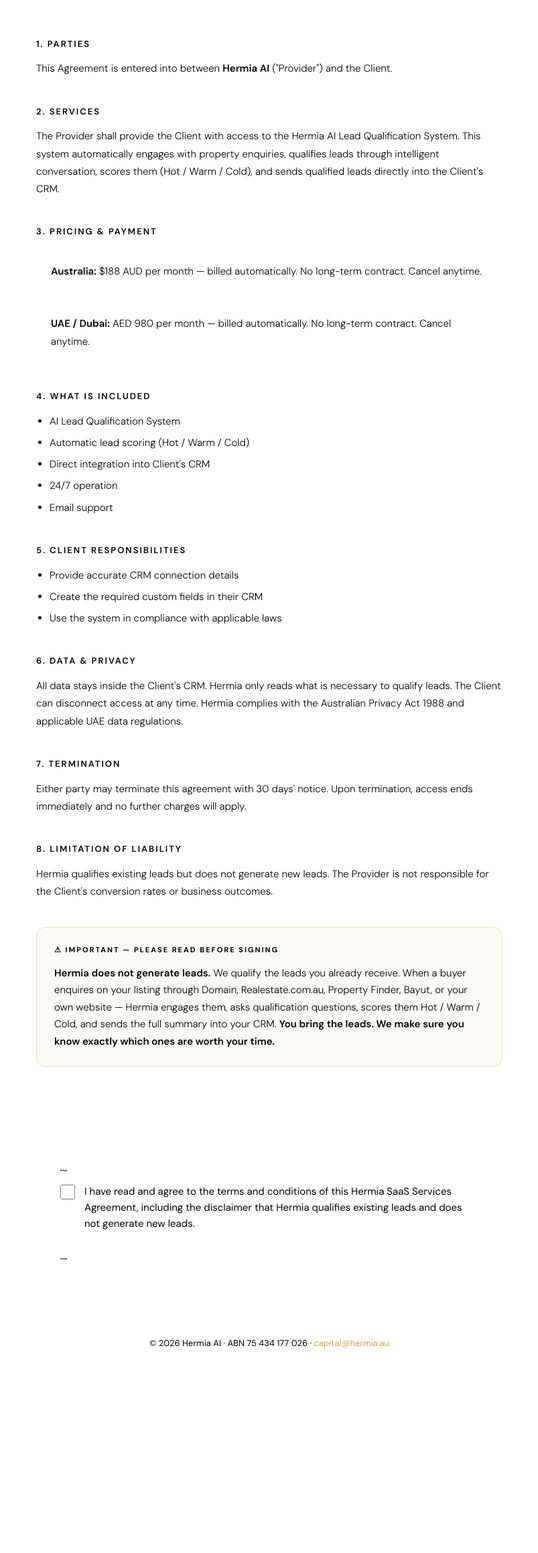
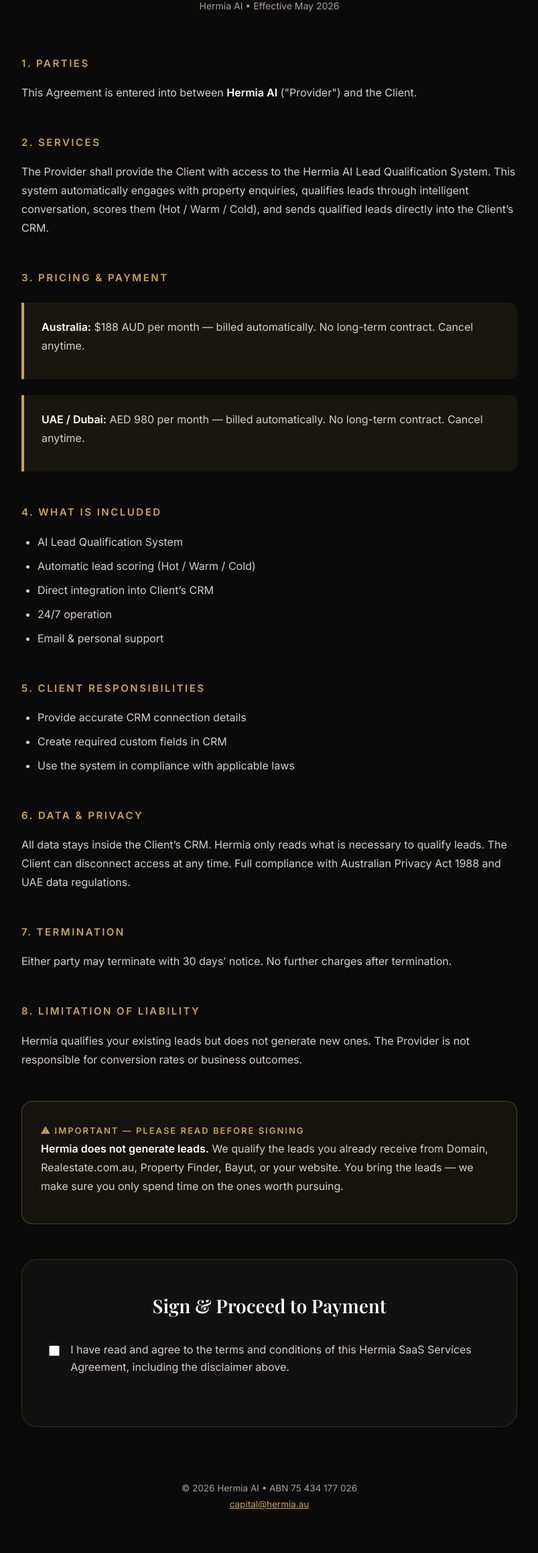
Before and after one commit to capital-dot/hermia-connect, a plain HTML site: page contract.html in a window 1280 px wide. Shown: the part 232-2551 px from the top of the page at 67% size, without its empty margins (238-1041 px from the left). Before the commit the page ends 2330 px from the top, so only its background shows below. Drawn offline with nearby package versions, Linux system fonts and the light colour scheme.

Commit message:
Update contract.html

````diff
--- a/contract.html
+++ b/contract.html
@@ -1,169 +1,151 @@
 <!DOCTYPE html>
-
 <html lang="en">
 <head>
   <meta charset="UTF-8">
   <meta name="viewport" content="width=device-width, initial-scale=1.0">
-  <title>Hermia SaaS Services Agreement</title>
+  <title>Hermia SaaS Services Agreement • Archie</title>
+  <link href="https://fonts.googleapis.com/css2?family=Inter:wght@400;500;600&family=Playfair+Display:wght@600;700&display=swap" rel="stylesheet">
   <style>
-    @import url('https://fonts.googleapis.com/css2?family=Cormorant+Garamond:ital,wght@0,600;0,700&family=DM+Sans:wght@300;400;500;600;700&display=swap');
-
-```
     :root {
-  --black: #080808;
+      --black: #0a0a0a;
       --card: #111111;
-  --border: rgba(201,163,91,0.15);
       --gold: #C9A35B;
       --gold-light: #e8c17a;
-  --gold-dim: rgba(201,163,91,0.08);
       --cream: #f5f1e8;
-  --muted: #8a8580;
-  --soft: #b8b5ad;
+      --muted: #a8a39a;
+      --soft: #d4d0c7;
     }
 
     * { margin:0; padding:0; box-sizing:border-box; }
+
     body {
-  font-family: 'DM Sans', sans-serif;
+      font-family: 'Inter', system-ui, sans-serif;
       background: var(--black);
       color: var(--cream);
-  max-width: 760px;
+      line-height: 1.75;
+      padding: 60px 20px;
+      max-width: 780px;
       margin: 0 auto;
-  padding: 60px 32px 80px;
-  line-height: 1.75;
     }
 
     .header {
       text-align: center;
-  margin-bottom: 52px;
+      margin-bottom: 60px;
     }
 
     .logo {
-  width: 56px;
-  height: 56px;
+      width: 72px;
+      height: 72px;
+      margin: 0 auto 20px;
       display: block;
-  margin: 0 auto 16px;
-  filter: drop-shadow(0 0 20px rgba(201,163,91,0.3));
+      filter: drop-shadow(0 4px 25px rgba(201,163,91,0.35));
     }
 
     h1 {
-  font-family: 'Cormorant Garamond', serif;
-  font-size: 38px;
+      font-family: 'Playfair Display', serif;
+      font-size: 42px;
       font-weight: 700;
       color: #fff;
-  margin-bottom: 8px;
+      letter-spacing: -1px;
     }
 
     .doc-date {
-  font-size: 13px;
+      font-size: 14px;
       color: var(--muted);
+      margin-top: 8px;
     }
 
     h2 {
-  font-size: 13px;
+      font-size: 15px;
       font-weight: 600;
-  letter-spacing: 2px;
+      letter-spacing: 2.5px;
       text-transform: uppercase;
       color: var(--gold);
-  margin: 40px 0 12px;
+      margin: 48px 0 16px;
     }
 
     p, li {
-  font-size: 15px;
+      font-size: 16px;
       color: var(--soft);
-  font-weight: 300;
-  margin-bottom: 10px;
+      margin-bottom: 14px;
     }
 
     ul {
-  padding-left: 20px;
-  margin-bottom: 10px;
+      padding-left: 24px;
+      margin-bottom: 20px;
     }
 
-li { margin-bottom: 6px; }
+    li { margin-bottom: 8px; }
 
-strong { color: var(--cream); font-weight: 600; }
+    strong { color: #fff; font-weight: 600; }
 
     .highlight {
-  background: var(--gold-dim);
-  border-left: 3px solid var(--gold);
-  border-radius: 0 10px 10px 0;
-  padding: 18px 22px;
-  margin: 16px 0;
+      background: rgba(201,163,91,0.08);
+      border-left: 4px solid var(--gold);
+      padding: 22px 26px;
+      border-radius: 0 12px 12px 0;
+      margin: 24px 0;
     }
 
-.highlight p { margin: 0; }
-
-/* DISCLAIMER BOX */
     .disclaimer {
-  background: rgba(201,163,91,0.05);
-  border: 1px solid rgba(201,163,91,0.3);
-  border-radius: 14px;
-  padding: 24px 26px;
-  margin: 40px 0 32px;
+      background: rgba(201,163,91,0.06);
+      border: 1px solid rgba(201,163,91,0.35);
+      border-radius: 16px;
+      padding: 28px;
+      margin: 48px 0;
     }
 
     .disclaimer-title {
-  font-size: 11px;
+      font-size: 13px;
       font-weight: 700;
       letter-spacing: 2px;
       text-transform: uppercase;
       color: var(--gold);
-  margin-bottom: 12px;
-  display: block;
+      margin-bottom: 14px;
     }
 
-.disclaimer p {
-  font-size: 15px;
-  color: var(--soft);
-  margin: 0;
-  line-height: 1.7;
-}
-
-/* AGREEMENT SECTION */
     .agreement {
       background: var(--card);
-  border: 1px solid var(--border);
-  border-radius: 20px;
-  padding: 36px;
-  margin-top: 48px;
+      border: 1px solid rgba(201,163,91,0.2);
+      border-radius: 24px;
+      padding: 44px 40px;
+      margin-top: 52px;
     }
 
     .agreement-title {
-  font-family: 'Cormorant Garamond', serif;
-  font-size: 24px;
-  font-weight: 700;
+      font-family: 'Playfair Display', serif;
+      font-size: 28px;
       color: #fff;
-  margin-bottom: 20px;
+      margin-bottom: 28px;
+      text-align: center;
     }
 
     .checkbox-row {
       display: flex;
       align-items: flex-start;
-  gap: 14px;
+      gap: 16px;
+      margin-bottom: 32px;
       cursor: pointer;
-  margin-bottom: 32px;
     }
 
     .checkbox-row input[type="checkbox"] {
-  width: 22px;
-  height: 22px;
-  min-width: 22px;
-  margin-top: 2px;
+      width: 24px;
+      height: 24px;
+      margin-top: 3px;
       accent-color: var(--gold);
       cursor: pointer;
     }
 
     .checkbox-row span {
-  font-size: 15px;
+      font-size: 16px;
+      line-height: 1.65;
       color: var(--soft);
-  line-height: 1.6;
     }
 
-/* Country picker — hidden until checkbox ticked */
     .country-picker {
       display: none;
-  gap: 14px;
-  margin-bottom: 0;
+      gap: 16px;
+      margin-top: 12px;
     }
 
     .country-picker.visible {
@@ -172,77 +154,70 @@
 
     .pay-btn {
       flex: 1;
-  display: flex;
-  flex-direction: column;
-  align-items: center;
-  justify-content: center;
-  gap: 6px;
-  padding: 20px 16px;
-  border-radius: 14px;
+      padding: 26px 20px;
+      border-radius: 18px;
       text-decoration: none;
-  font-weight: 700;
-  font-size: 15px;
-  transition: all 0.3s;
       text-align: center;
+      transition: all 0.3s ease;
       opacity: 0;
-  transform: translateY(10px);
-  pointer-events: none;
+      transform: translateY(12px);
     }
 
     .pay-btn.lit {
       opacity: 1;
       transform: translateY(0);
-  pointer-events: all;
     }
 
     .pay-btn-au {
       background: var(--gold);
-  color: #000;
+      color: #111;
+      font-weight: 700;
+      font-size: 17px;
     }
 
     .pay-btn-au:hover {
       background: var(--gold-light);
-  transform: translateY(-3px);
-  box-shadow: 0 12px 32px rgba(201,163,91,0.35);
+      transform: translateY(-4px);
+      box-shadow: 0 15px 40px rgba(201,163,91,0.4);
     }
 
     .pay-btn-uae {
       background: #fff;
-  color: #000;
+      color: #111;
+      font-weight: 700;
+      font-size: 17px;
     }
 
     .pay-btn-uae:hover {
-  background: #f0ece0;
-  transform: translateY(-3px);
-  box-shadow: 0 12px 32px rgba(255,255,255,0.15);
+      background: #f5f1e8;
+      transform: translateY(-4px);
+      box-shadow: 0 15px 40px rgba(255,255,255,0.15);
     }
 
-.pay-btn .flag { font-size: 22px; }
-.pay-btn .amount { font-size: 13px; font-weight: 400; opacity: 0.7; margin-top: 2px; }
+    .flag { font-size: 28px; display: block; margin-bottom: 8px; }
+    .amount { font-size: 14px; opacity: 0.85; margin-top: 4px; }
 
     .pay-note {
-  font-size: 12px;
+      text-align: center;
+      font-size: 14px;
       color: var(--muted);
-  text-align: center;
-  margin-top: 16px;
+      margin-top: 20px;
       display: none;
     }
 
     .pay-note.visible { display: block; }
 
     footer {
-  margin-top: 60px;
+      margin-top: 80px;
       text-align: center;
-  font-size: 13px;
+      font-size: 13.5px;
       color: var(--muted);
     }
 
-@media(max-width:520px) {
-  body { padding: 40px 20px 60px; }
+    @media (max-width: 600px) {
+      body { padding: 40px 20px; }
       .country-picker { flex-direction: column; }
     }
-```
-
   </style>
 </head>
 <body>
@@ -250,14 +225,14 @@
   <div class="header">
     <img src="https://raw.githubusercontent.com/capital-dot/hermia-connect/main/logo.png" alt="Hermia" class="logo">
     <h1>Services Agreement</h1>
-    <span class="doc-date">Hermia AI · Effective 2026</span>
+    <span class="doc-date">Hermia AI • Effective May 2026</span>
   </div>
 
   <h2>1. Parties</h2>
   <p>This Agreement is entered into between <strong>Hermia AI</strong> ("Provider") and the Client.</p>
 
   <h2>2. Services</h2>
-  <p>The Provider shall provide the Client with access to the Hermia AI Lead Qualification System. This system automatically engages with property enquiries, qualifies leads through intelligent conversation, scores them (Hot / Warm / Cold), and sends qualified leads directly into the Client's CRM.</p>
+  <p>The Provider shall provide the Client with access to the Hermia AI Lead Qualification System. This system automatically engages with property enquiries, qualifies leads through intelligent conversation, scores them (Hot / Warm / Cold), and sends qualified leads directly into the Client’s CRM.</p>
 
   <h2>3. Pricing & Payment</h2>
   <div class="highlight">
@@ -271,45 +246,40 @@
   <ul>
     <li>AI Lead Qualification System</li>
     <li>Automatic lead scoring (Hot / Warm / Cold)</li>
-    <li>Direct integration into Client's CRM</li>
+    <li>Direct integration into Client’s CRM</li>
     <li>24/7 operation</li>
-    <li>Email support</li>
+    <li>Email & personal support</li>
   </ul>
 
   <h2>5. Client Responsibilities</h2>
   <ul>
     <li>Provide accurate CRM connection details</li>
-    <li>Create the required custom fields in their CRM</li>
+    <li>Create required custom fields in CRM</li>
     <li>Use the system in compliance with applicable laws</li>
   </ul>
 
   <h2>6. Data & Privacy</h2>
-  <p>All data stays inside the Client's CRM. Hermia only reads what is necessary to qualify leads. The Client can disconnect access at any time. Hermia complies with the Australian Privacy Act 1988 and applicable UAE data regulations.</p>
+  <p>All data stays inside the Client’s CRM. Hermia only reads what is necessary to qualify leads. The Client can disconnect access at any time. Full compliance with Australian Privacy Act 1988 and UAE data regulations.</p>
 
   <h2>7. Termination</h2>
-  <p>Either party may terminate this agreement with 30 days' notice. Upon termination, access ends immediately and no further charges will apply.</p>
+  <p>Either party may terminate with 30 days’ notice. No further charges after termination.</p>
 
   <h2>8. Limitation of Liability</h2>
-  <p>Hermia qualifies existing leads but does not generate new leads. The Provider is not responsible for the Client's conversion rates or business outcomes.</p>
+  <p>Hermia qualifies your existing leads but does not generate new ones. The Provider is not responsible for conversion rates or business outcomes.</p>
 
-  <!-- IMPORTANT DISCLAIMER -->
-
+  <!-- DISCLAIMER -->
   <div class="disclaimer">
     <span class="disclaimer-title">⚠ Important — Please Read Before Signing</span>
-    <p>
-      <strong>Hermia does not generate leads.</strong> We qualify the leads you already receive. When a buyer enquires on your listing through Domain, Realestate.com.au, Property Finder, Bayut, or your own website — Hermia engages them, asks qualification questions, scores them Hot / Warm / Cold, and sends the full summary into your CRM. <strong>You bring the leads. We make sure you know exactly which ones are worth your time.</strong>
-    </p>
+    <p><strong>Hermia does not generate leads.</strong> We qualify the leads you already receive from Domain, Realestate.com.au, Property Finder, Bayut, or your website. You bring the leads — we make sure you only spend time on the ones worth pursuing.</p>
   </div>
 
   <!-- AGREEMENT + PAYMENT -->
-
   <div class="agreement">
     <div class="agreement-title">Sign &amp; Proceed to Payment</div>
 
-```
     <label class="checkbox-row">
       <input type="checkbox" id="agreeCheckbox">
-  <span>I have read and agree to the terms and conditions of this Hermia SaaS Services Agreement, including the disclaimer that Hermia qualifies existing leads and does not generate new leads.</span>
+      <span>I have read and agree to the terms and conditions of this Hermia SaaS Services Agreement, including the disclaimer above.</span>
     </label>
 
     <div class="country-picker" id="countryPicker">
@@ -325,13 +295,12 @@
       </a>
     </div>
 
-<p class="pay-note" id="payNote">Select your country above to proceed to secure checkout via Stripe.</p>
-```
-
+    <p class="pay-note" id="payNote">Select your country to continue to secure checkout via Stripe.</p>
   </div>
 
   <footer>
-    © 2026 Hermia AI · ABN 75 434 177 026 · <a href="mailto:capital@hermia.au" style="color:#C9A35B;text-decoration:none;">capital@hermia.au</a>
+    © 2026 Hermia AI • ABN 75 434 177 026<br>
+    <a href="mailto:capital@hermia.au" style="color:#C9A35B;">capital@hermia.au</a>
   </footer>
 
   <script>
@@ -345,18 +314,17 @@
       if (this.checked) {
         picker.classList.add('visible');
         note.classList.add('visible');
-        // slight delay so the transition feels deliberate
         setTimeout(() => {
           btnAU.classList.add('lit');
           btnUAE.classList.add('lit');
-        }, 80);
+        }, 100);
       } else {
         btnAU.classList.remove('lit');
         btnUAE.classList.remove('lit');
         setTimeout(() => {
           picker.classList.remove('visible');
           note.classList.remove('visible');
-        }, 300);
+        }, 400);
       }
     });
   </script>
````
Lines whose indentation alone changed are shown as unchanged.
